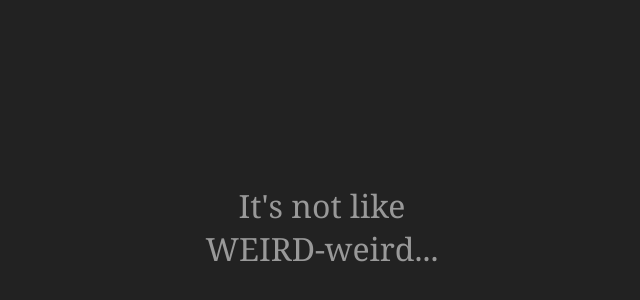
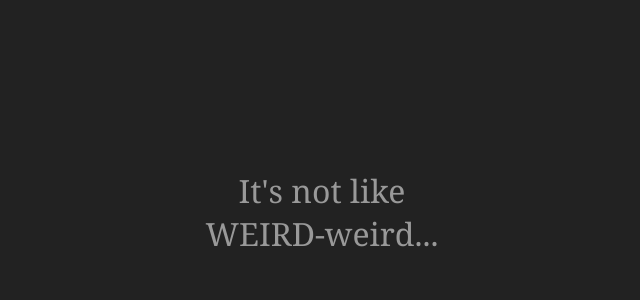
Before and after one commit to elShailee/the-weird-game, a React (Create React App) app: page / in a window 1280 px wide. Shown: the part 158-458 px from the top of the page, without its empty margins (318-958 px from the left). Built offline with nearby package versions, Linux system fonts and the light colour scheme.

Commit message:
working text mechanics,
need to fix re-renders, and create key-generator

```diff
--- a/src/App/App.jsx
+++ b/src/App/App.jsx
@@ -1,4 +1,5 @@
 import { ChaptersProvider } from 'Context/ChaptersContext';
+import { TextsProvider } from 'Context/TextsContext';
 import { Game } from 'Game/Game';
 import { ThemeProvider } from 'styled-components';
 import { theme } from 'theme';
@@ -6,9 +7,11 @@ import { theme } from 'theme';
 function App() {
 	return (
 		<ThemeProvider theme={theme}>
-			<ChaptersProvider>
-				<Game />
-			</ChaptersProvider>
+			<TextsProvider>
+				<ChaptersProvider>
+					<Game />
+				</ChaptersProvider>
+			</TextsProvider>
 		</ThemeProvider>
 	);
 }
--- a/src/Chapters/Chapter00/HiddenMessageScreen.jsx
+++ b/src/Chapters/Chapter00/HiddenMessageScreen.jsx
@@ -1,5 +1,7 @@
+import { useTextsContext } from 'Context/TextsContext';
 import { HiddenMessageTextContainer } from './styles';
 
 export const HiddenMessageScreen = () => {
-	return <HiddenMessageTextContainer>trust no one.</HiddenMessageTextContainer>;
+	const hiddenMessageText = useTextsContext().chapter00.hiddenMessage;
+	return <HiddenMessageTextContainer>{hiddenMessageText}</HiddenMessageTextContainer>;
 };
--- a/src/Chapters/Chapter00/IntroductionScreen.jsx
+++ b/src/Chapters/Chapter00/IntroductionScreen.jsx
@@ -1,6 +1,8 @@
 import { useChaptersContext } from 'Context/ChaptersContext';
-import { useState } from 'react';
+import { useTextsContext } from 'Context/TextsContext';
+import { useMemo, useState } from 'react';
 import { useSpring, animated } from 'react-spring';
+import { pickRandomObjectFromArray } from 'Utils/arraysUtils';
 import { IntroductionScreenContainer, ClickHintContainer } from './styles';
 
 export const IntroductionScreen = () => {
@@ -25,23 +27,20 @@ export const IntroductionScreen = () => {
 		delay: clickHintAnimationDelay,
 	});
 
-	const introductionTexts = [
-		<>
-			<div>
-				It's not like <br /> WEIRD-weird...
-			</div>
-			<ClickHintContainer style={clickHintFadeInAnimation}>
-				(this is when you click...)
-			</ClickHintContainer>
-		</>,
-		<div>
-			it's more like, <br /> dads humor weird
-		</div>,
-		<div>
-			Anyway, <br /> do you wanna play a game?
-		</div>,
-		<div>sorry, I'll work on that...</div>,
-	];
+	const introductionTexts = useTextsContext().chapter00.introduction;
+	const mountableTextsInstance = useMemo(() => {
+		console.log(introductionTexts);
+		const instanceTexts = pickRandomObjectFromArray(introductionTexts.dialogsSelection);
+		instanceTexts[0] = (
+			<>
+				{instanceTexts[0]}
+				<ClickHintContainer style={clickHintFadeInAnimation}>
+					{introductionTexts.clickHint}
+				</ClickHintContainer>
+			</>
+		);
+		return instanceTexts;
+	}, [clickHintFadeInAnimation, introductionTexts]);
 
 	const clickHandler = () => {
 		setIsTextFadingOutState(true);
@@ -58,7 +57,7 @@ export const IntroductionScreen = () => {
 	return (
 		<IntroductionScreenContainer onClick={clickHandler}>
 			<animated.div style={mainTextFadeInAnimation}>
-				{introductionTexts[introductionStageState]}
+				{mountableTextsInstance[introductionStageState]}
 			</animated.div>
 		</IntroductionScreenContainer>
 	);
--- a/src/Chapters/Chapter00/WelcomeScreen.jsx
+++ b/src/Chapters/Chapter00/WelcomeScreen.jsx
@@ -1,3 +1,4 @@
+import { useTextsContext } from 'Context/TextsContext';
 import { useSpring } from 'react-spring';
 import { WelcomeScreenContainer, IntroductionScreenContainer } from './styles';
 
@@ -14,14 +15,12 @@ export const WelcomeScreen = () => {
 		delay: animationDelay,
 	});
 
+	const welcomeText = useTextsContext().chapter00.welcome;
+
 	return (
 		<>
 			<IntroductionScreenContainer />
-			<WelcomeScreenContainer style={fadingAnimation}>
-				Welcome to
-				<br />
-				The Weird Game
-			</WelcomeScreenContainer>
+			<WelcomeScreenContainer style={fadingAnimation}>{welcomeText}</WelcomeScreenContainer>
 		</>
 	);
 };
--- /dev/null
+++ b/src/Context/TextsContext.jsx
@@ -0,0 +1,12 @@
+import { createContext, useContext } from 'react';
+import { en_us } from 'Texts/en_us';
+import { formatTextObjectToMountableJSX } from 'Utils/textsUtils';
+
+export const TextsContext = createContext();
+
+export function TextsProvider(props) {
+	const mountableText = formatTextObjectToMountableJSX(en_us);
+	return <TextsContext.Provider value={mountableText}>{props.children}</TextsContext.Provider>;
+}
+
+export const useTextsContext = () => useContext(TextsContext);
--- /dev/null
+++ b/src/Texts/en_us.js
@@ -0,0 +1,17 @@
+export const en_us = {
+	chapter00: {
+		hiddenMessage: 'trust no one.',
+		welcome: ['Welcome to', 'The Weird Game'],
+		introduction: {
+			dialogsSelection: [
+				[
+					["It's not like", 'WEIRD-weird...'],
+					["it's more like,", 'dads humor weird'],
+					['Anyway,', 'do you wanna play a game?'],
+					["sorry, I'll work on that..."],
+				],
+			],
+			clickHint: '(this is when you click...)',
+		},
+	},
+};
--- /dev/null
+++ b/src/Utils/arraysUtils.js
@@ -0,0 +1,5 @@
+export const pickRandomObjectFromArray = arr => {
+	const { length } = arr;
+	const randomIndex = Math.floor(Math.random() * length);
+	return arr[randomIndex];
+};
--- /dev/null
+++ b/src/Utils/textsUtils.js
@@ -0,0 +1,15 @@
+export const formatTextObjectToMountableJSX = textObject => {
+	if (typeof textObject === 'string') {
+		const randomKey = 'formattedTextObject' + Math.floor(Math.random() * 100000); //create randon key generator
+		return <div key={randomKey}>{textObject}</div>;
+	} else if (Array.isArray(textObject)) {
+		return textObject.map(cell => formatTextObjectToMountableJSX(cell));
+	} else if (textObject.constructor === Object) {
+		const newObj = {};
+		Object.keys(textObject).map(key => {
+			newObj[key] = formatTextObjectToMountableJSX(textObject[key]);
+			return key;
+		});
+		return newObj;
+	}
+};
--- a/src/theme.js
+++ b/src/theme.js
@@ -25,7 +25,7 @@ export const theme = {
 	customStyles: {
 		centerItems: `
 			display: flex;
-			flex-direction: row;
+			flex-direction: column;
 			align-items: center;
 			justify-content: center;
 			text-align: center;
```
